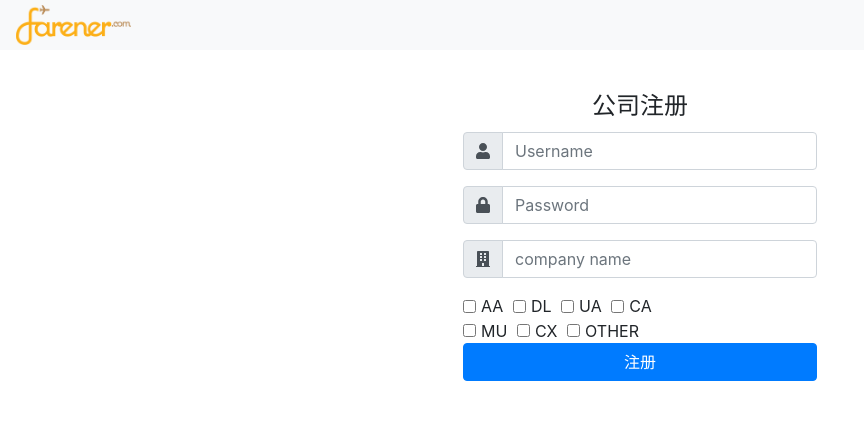
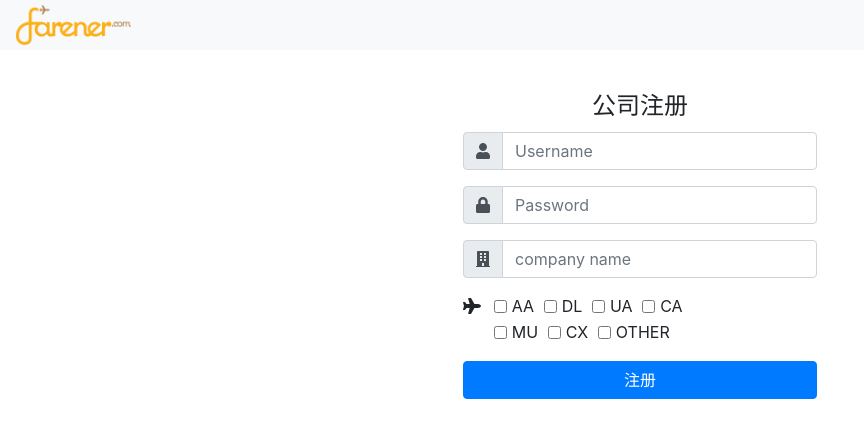
Before and after one commit to thinkerelwin/Flight-Ticket-Auction, a Vue app: page /signup in a window 1280 px wide. Shown: the top 438 px of the page, without its empty margins (0-864 px from the left). Built offline with nearby package versions, Linux system fonts and the light colour scheme.

Commit message:
add sign in page, agent can see what airline order are available to them

```diff
--- a/src/components/addPNR.vue
+++ b/src/components/addPNR.vue
@@ -110,7 +110,7 @@ export default {
         flight: this.flight
         // recordOperator: this.recordOperator
       }
-      console.log(formData)
+      // console.log(formData)
       const authHeader = {
         headers: {
           'Authorization': 'Bearer ' + this.idToken
@@ -121,7 +121,7 @@ export default {
 
       axios.post('api/webuy', formData, authHeader)
         .then(res => {
-          console.log(res);
+          // console.log(res);
 
           this.flightMsg = '';
           this.price = '';
--- a/src/components/appHeader.vue
+++ b/src/components/appHeader.vue
@@ -23,7 +23,10 @@
 
         <template v-if="isSignIn">
           <span class="navbar-text">
-            welcome, {{ username }}
+            welcome, {{ username }}, Orders availabe to you from:
+            <template v-for="flight in flightsAvailable">
+              {{flight}}
+            </template>
           </span>
           <form v-if="isFarener" class="form-inline my-2 my-lg-0">
             <router-link class="nav-link" to="/signup">
@@ -61,6 +64,9 @@ export default {
     },
     username() {
       return this.$store.getters.username
+    },
+    flightsAvailable() {
+      return this.$store.getters.flightsAvailable
     }
   },
   components: {
--- a/src/components/showList.vue
+++ b/src/components/showList.vue
@@ -36,7 +36,7 @@
         <button class="btn btn-primary" type="button" name="search" @click="query()">查询</button>
       </div>
 
-      <table class="table table-striped table-hover table-responsive">
+      <table v-if="results.length !== 0" class="table table-striped table-hover table-responsive">
         <thead>
           <tr>
             <th scope="col">记录时间</th>
@@ -161,7 +161,7 @@ export default {
 // original function start here
 
       this.$store.dispatch('queryorder', {dateRange: this.dateRange, status: this.status})
-      console.log(this.results)
+      // console.log(this.results)
       // const formData = {
       //   startDate: this.dateRange[0].toISOString().slice(0, 10),
       //   endDate: this.dateRange[1].toISOString().slice(0 ,10),
@@ -224,7 +224,7 @@ export default {
     },
     deleteOrder(result, index) {
       this.results.splice(index, 1);
-      console.log(this.idToken)
+      // console.log(this.idToken)
       axios.delete('api/webuy', {
         headers: {
           'Authorization': 'Bearer ' + this.idToken
--- a/src/components/signup.vue
+++ b/src/components/signup.vue
@@ -26,6 +26,7 @@
 
         </div> -->
         <div class="form-check form-check-inline">
+          <i class="fas fa-plane"></i>
           <input class="form-check-input" type="checkbox" id="airline1" value="AA" v-model="flight">
           <label class="form-check-label" for="airline1">AA</label>
           <input class="form-check-input" type="checkbox" id="airline2" value="DL" v-model="flight">
@@ -36,8 +37,9 @@
           <label class="form-check-label" for="airline4">CA</label>
         </div>
         <div class="form-check form-check-inline">
+          <!-- <i class="fas fa-plane"></i> -->
           <input class="form-check-input" type="checkbox" id="airline5" value="MU" v-model="flight">
-          <label class="form-check-label" for="airline5">MU</label>
+          <label class="form-check-label margin-left" for="airline5">MU</label>
           <input class="form-check-input" type="checkbox" id="airline6" value="CX" v-model="flight">
           <label class="form-check-label" for="airline6">CX</label>
           <input class="form-check-input" type="checkbox" id="airline7" value="OTHER" v-model="flight">
@@ -122,4 +124,13 @@ export default {
   .form-check-inline label {
     margin-right: 0.6rem;
   }
+  .form-check-inline svg {
+    margin-right: 0.8rem;
+  }
+  #airline5 {
+    margin-left: 30.8px;
+  }
+  button {
+    margin-top: 1rem;
+  }
 </style>
--- a/src/store.js
+++ b/src/store.js
@@ -13,7 +13,7 @@ export default new Vuex.Store({
     authType: null,
     username: null,
     availability: null,
-    results: {},
+    results: [],
     dateRange: null,
     status: null,
     warningMessage: null
@@ -39,6 +39,9 @@ export default new Vuex.Store({
     },
     warningMessage: state => {
       return state.warningMessage
+    },
+    flightsAvailable: state => {
+      return state.availability;
     }
   },
   mutations: {
@@ -60,7 +63,7 @@ export default new Vuex.Store({
       state.authType = null
       state.username = null
       state.availability = null
-      state.results = {}
+      state.results = []
       state.dateRange = null
       state.status = null
       state.warningMessage = null
@@ -217,7 +220,9 @@ export default new Vuex.Store({
         commit('queryResult', {
           orderResults: res.data.result
         })
-        console.log(state.results)
+        if (res.data.result.length == 0) {
+          // state.emptyresult = true
+        }
 
       }).catch(error => console.log(error))
     }
```
